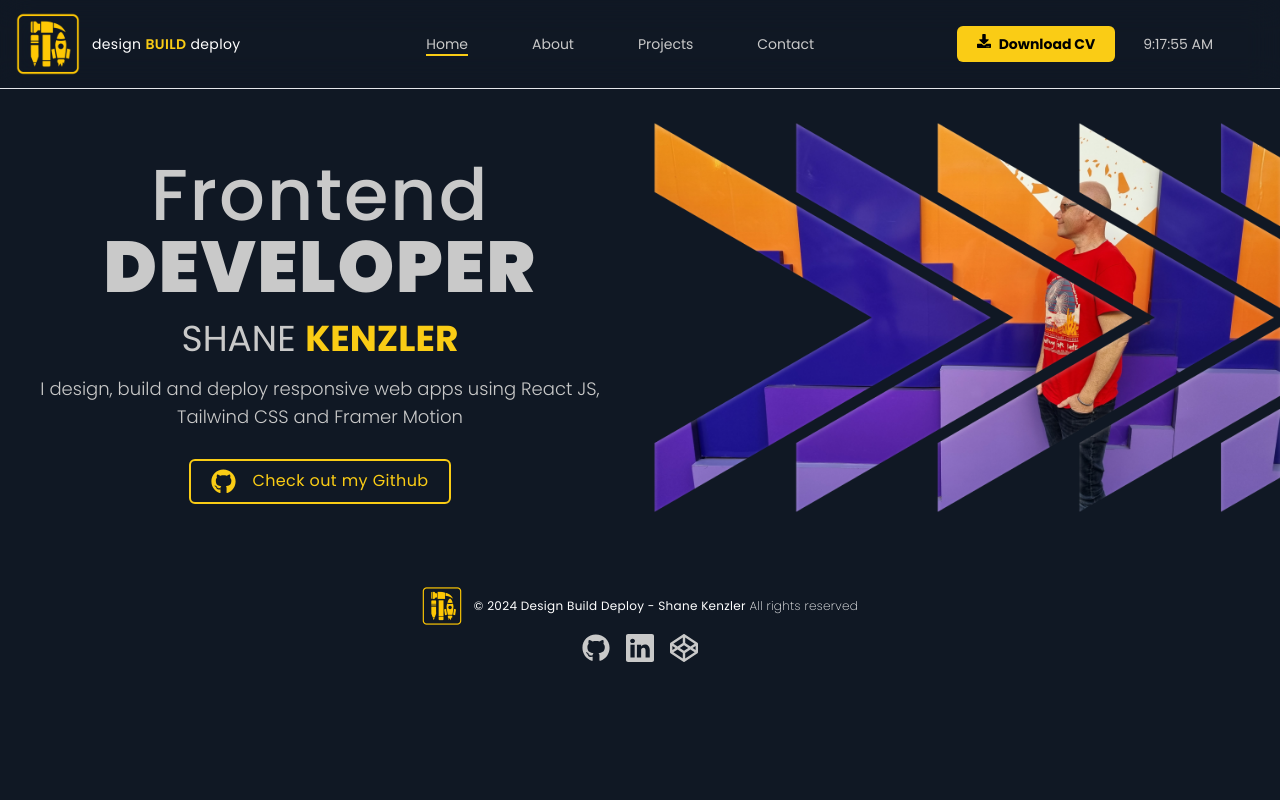
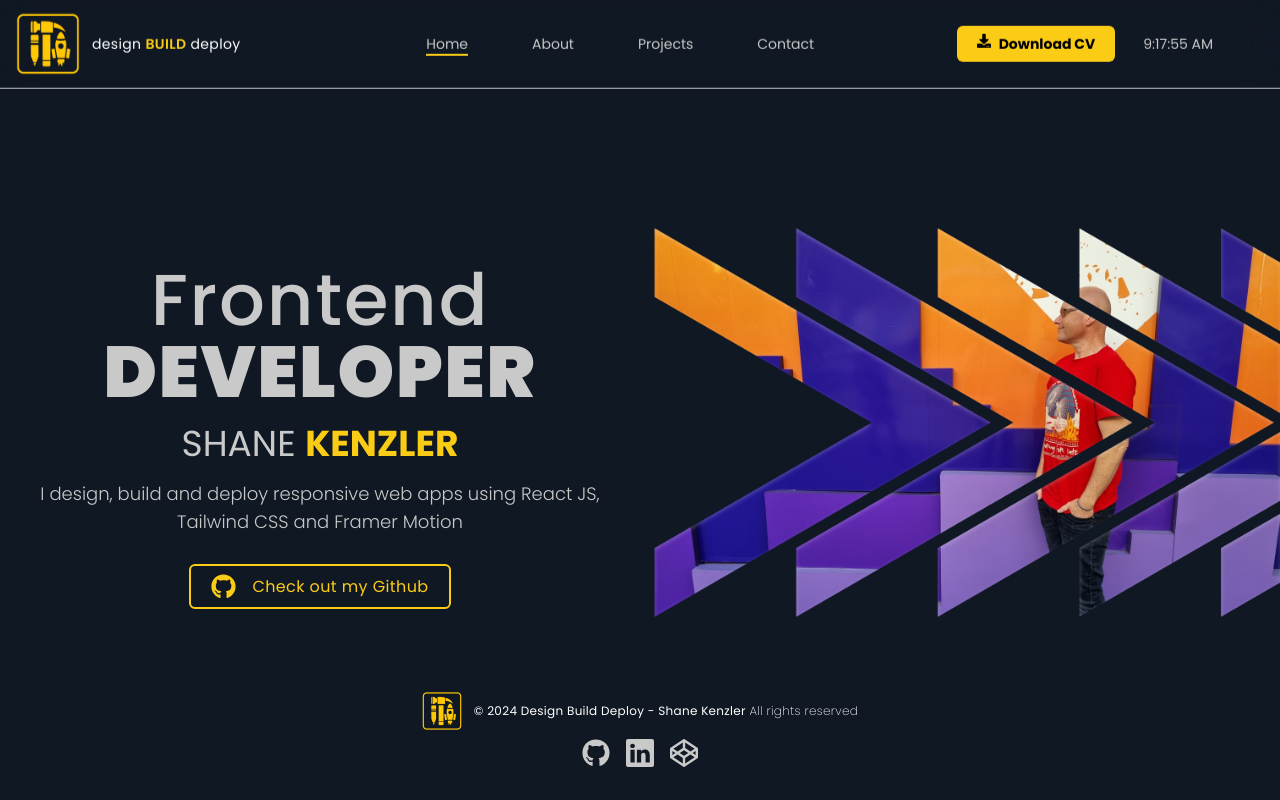
Before and after one commit to SKenzler/react-portfolio, a React (Vite) app: page / in a window 1280 px wide. Built offline with nearby package versions, Linux system fonts and the light colour scheme; a web font is replaced by a local one.

Commit message:
improve layout on Home Page

```diff
--- a/src/components/Navbar.jsx
+++ b/src/components/Navbar.jsx
@@ -14,7 +14,7 @@ const Navbar = () => {
   };
 
   return (
-    <nav className="sticky top-0 z-50 py-3 backdrop-blur-lg border-b neutral-700/80">
+    <nav className="sticky w-full top-0 z-50 py-3 backdrop-blur-lg border-b neutral-700/80">
       <div className="container px-4 mx-auto relative text-sm">
         <div className="flex justify-between items-center">
           <NavLink to="/">
--- a/src/pages/Contact.jsx
+++ b/src/pages/Contact.jsx
@@ -9,8 +9,8 @@ import { easeInOut, motion } from "framer-motion";
 const Contact = () => {
   return (
     <>
-      <Navbar />
       <div className="w-full h-full flex flex-col justify-center items-center">
+        <Navbar />
         <div className="flex justify-center items-center w-full bg-yellow-400 my-4">
           <img
             className="w-20 h-20 object-contain mx-2"
--- a/src/pages/Home.jsx
+++ b/src/pages/Home.jsx
@@ -5,12 +5,15 @@ import { easeIn, easeInOut, motion } from "framer-motion";
 import Navbar from "../components/Navbar";
 import Footer from "../components/Footer";
 import { Link } from "react-router-dom";
+import blob from "../assets/bgd-blob.png";
 
 const Home = () => {
   return (
     <>
+      <div className="flex flex-col justify-center items-center h-screen w-full">
+        <div className="bg-[url({blob})]"></div>
         <Navbar />
-      <div className="flex flex-col md:flex-row justify-center items-center text-center ">
+        <div className="flex flex-col md:flex-row justify-center items-center text-center mt-80 md:mt-28">
           <motion.div
             className="w-3/4 flex flex-col justify-center items-center text-[#C9C9C9] mt-5 p-5"
             initial={{ opacity: 0 }}
@@ -51,6 +54,7 @@ const Home = () => {
           />
         </div>
         <Footer />
+      </div>
     </>
   );
 };
--- a/src/pages/Projects.jsx
+++ b/src/pages/Projects.jsx
@@ -10,8 +10,8 @@ import cards from "../utilities/cards";
 const Projects = () => {
   return (
     <>
-      <Navbar />
       <div className="w-full h-full flex flex-col justify-center items-center">
+        <Navbar />
         <div className="flex justify-center items-center w-full bg-yellow-400 my-4">
           <img
             className="w-20 h-20 object-contain mx-2"
@@ -19,7 +19,7 @@ const Projects = () => {
             alt="Contact glasses graphic"
           />
           <h1 className="font-semibold text-2xl ">
-            Some
+            Some{" "}
             <span className="font-normal text-xl">designs and projects</span>
           </h1>
         </div>
```
Also changed, not shown: src/assets/bgd-blob.png (added). Lines whose indentation alone changed are shown as unchanged.
